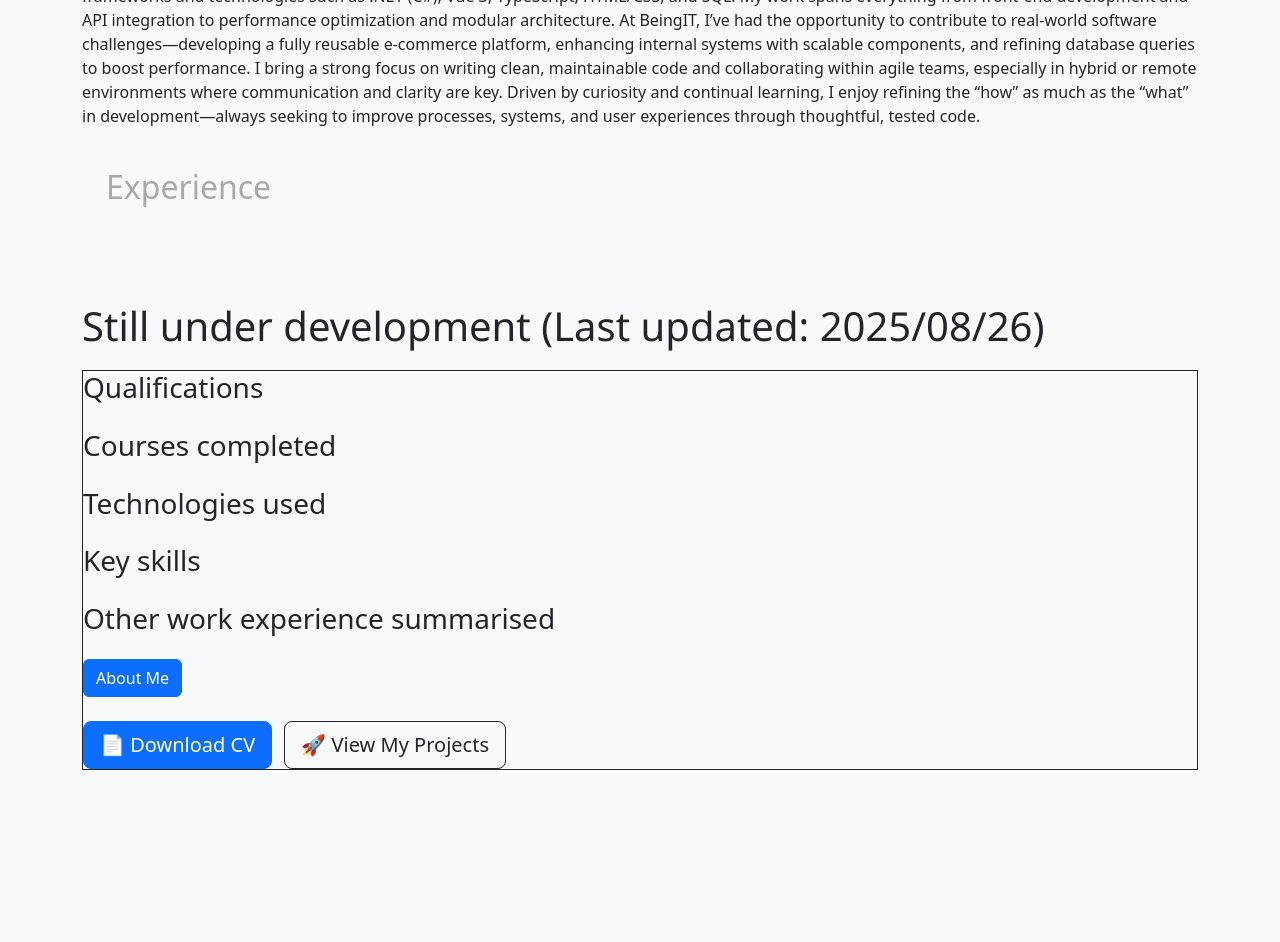
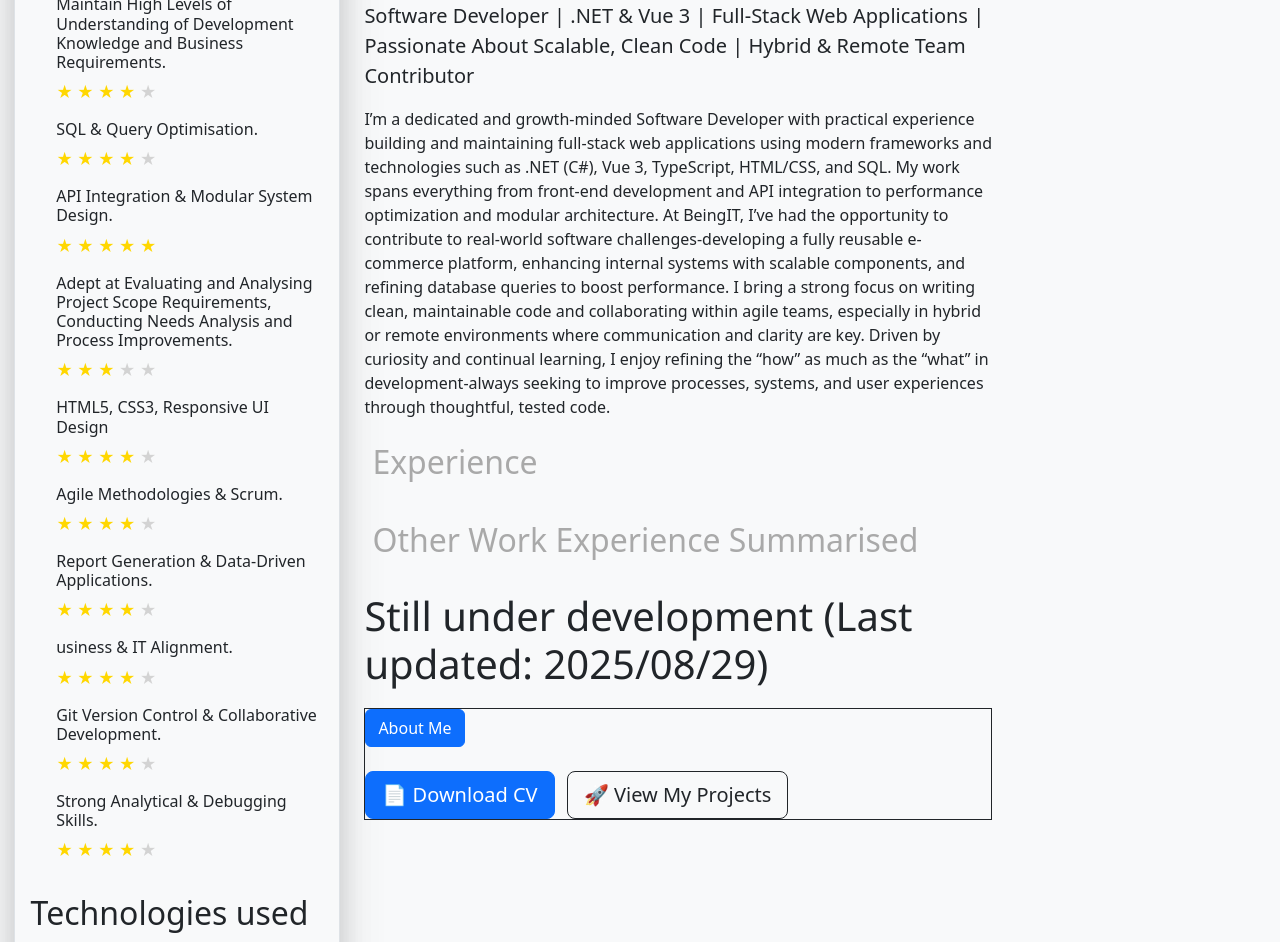
Before and after one commit to RuanVDWesthuizen/RuanVDWesthuizen.github.io, a plain HTML site: page index.html in a window 1280 px wide. Shown: the part 732-1674 px from the top of the page. Before the commit the page ends 1502 px from the top, so only its background shows below. Drawn offline with nearby package versions, Linux system fonts and the light colour scheme.

Commit message:
CV with side-bar

```diff
--- /dev/null
+++ b/CV/keySkills.html
@@ -0,0 +1,126 @@
+<h2 class="section-title mb-4">Key skills</h2>
+
+<div id="keySkills-container" class="Container">
+    <div class="experience-item mb-3 exprerience-list">
+        <h6>Project Management, Milestones and Resource Allocation.</h6>
+        <div class="star-rating">
+            <span class="star filled">&#9733;</span>
+            <span class="star filled">&#9733;</span>
+            <span class="star filled">&#9733;</span>
+            <span class="star">&#9733;</span>
+            <span class="star">&#9733;</span>
+        </div>
+    </div>
+
+    <div class="experience-item mb-3 exprerience-list">
+        <h6>Full-Stack Web Development (Frontend & Backend).</h6>
+        <div class="star-rating">
+            <span class="star filled">&#9733;</span>
+            <span class="star filled">&#9733;</span>
+            <span class="star filled">&#9733;</span>
+            <span class="star filled">&#9733;</span>
+            <span class="star">&#9733;</span>
+        </div>
+    </div>
+
+    <div class="experience-item mb-3 exprerience-list">
+        <h6>Maintain High Levels of Understanding of Development Knowledge and Business Requirements.</h6>
+        <div class="star-rating">
+            <span class="star filled">&#9733;</span>
+            <span class="star filled">&#9733;</span>
+            <span class="star filled">&#9733;</span>
+            <span class="star filled">&#9733;</span>
+            <span class="star">&#9733;</span>
+        </div>
+    </div>
+    <div class="experience-item mb-3 exprerience-list">
+        <h6>SQL & Query Optimisation. </h6>
+        <div class="star-rating">
+            <span class="star filled">&#9733;</span>
+            <span class="star filled">&#9733;</span>
+            <span class="star filled">&#9733;</span>
+            <span class="star filled">&#9733;</span>
+            <span class="star">&#9733;</span>
+        </div>
+    </div>
+    <div class="experience-item mb-3 exprerience-list">
+        <h6>API Integration & Modular System Design.</h6>
+        <div class="star-rating">
+            <span class="star filled">&#9733;</span>
+            <span class="star filled">&#9733;</span>
+            <span class="star filled">&#9733;</span>
+            <span class="star filled">&#9733;</span>
+            <span class="star filled">&#9733;</span>
+        </div>
+    </div>
+    <div class="experience-item mb-3 exprerience-list">
+        <h6>Adept at Evaluating and Analysing Project Scope Requirements, Conducting Needs Analysis and Process Improvements. </h6>
+        <div class="star-rating">
+            <span class="star filled">&#9733;</span>
+            <span class="star filled">&#9733;</span>
+            <span class="star filled">&#9733;</span>
+            <span class="star">&#9733;</span>
+            <span class="star">&#9733;</span>
+        </div>
+    </div>
+    <div class="experience-item mb-3 exprerience-list">
+        <h6>HTML5, CSS3, Responsive UI Design</h6>
+        <div class="star-rating">
+            <span class="star filled">&#9733;</span>
+            <span class="star filled">&#9733;</span>
+            <span class="star filled">&#9733;</span>
+            <span class="star filled">&#9733;</span>
+            <span class="star">&#9733;</span>
+        </div>
+    </div>
+    <div class="experience-item mb-3 exprerience-list">
+        <h6>Agile Methodologies & Scrum. </h6>
+        <div class="star-rating">
+            <span class="star filled">&#9733;</span>
+            <span class="star filled">&#9733;</span>
+            <span class="star filled">&#9733;</span>
+            <span class="star filled">&#9733;</span>
+            <span class="star">&#9733;</span>
+        </div>
+    </div>
+    <div class="experience-item mb-3 exprerience-list">
+        <h6>Report Generation & Data-Driven Applications.</h6>
+            <div class="star-rating">
+                <span class="star filled">&#9733;</span>
+                <span class="star filled">&#9733;</span>
+                <span class="star filled">&#9733;</span>
+                <span class="star filled">&#9733;</span>
+                <span class="star">&#9733;</span>
+            </div>
+    </div>
+    <div class="experience-item mb-3 exprerience-list">
+        <h6>usiness & IT Alignment.</h6>
+            <div class="star-rating">
+                <span class="star filled">&#9733;</span>
+                <span class="star filled">&#9733;</span>
+                <span class="star filled">&#9733;</span>
+                <span class="star filled">&#9733;</span>
+                <span class="star">&#9733;</span>
+            </div>
+    </div>
+    <div class="experience-item mb-3 exprerience-list">
+        <h6>Git Version Control & Collaborative Development. </h6>
+        <div class="star-rating">
+            <span class="star filled">&#9733;</span>
+            <span class="star filled">&#9733;</span>
+            <span class="star filled">&#9733;</span>
+            <span class="star filled">&#9733;</span>
+            <span class="star">&#9733;</span>
+        </div>
+    </div>
+    <div class="experience-item mb-3 exprerience-list">
+        <h6>Strong Analytical & Debugging Skills.</h6>
+        <div class="star-rating">
+            <span class="star filled">&#9733;</span>
+            <span class="star filled">&#9733;</span>
+            <span class="star filled">&#9733;</span>
+            <span class="star filled">&#9733;</span>
+            <span class="star">&#9733;</span>
+        </div>
+    </div>
+</div>
--- /dev/null
+++ b/CV/otherWorkExp.html
@@ -0,0 +1,21 @@
+<h2 class="section-title mb-4">Other Work Experience Summarised</h2>
+
+<div id="otherWorkExp-container" class="Container collapsible">
+    <!-- Canto Wine Farm -->
+    <div class="otherWorkExp-item mb-3 exprerience-list">
+        <h4 class="job-title collapsible">2021 - 2022 l Part-Time</h4>
+        <div class="job-description">
+            <div><b>Location:</b> South Africa, Durbanville</div>
+            <div><b>Position:</b> Waiter and Caterer</div>
+        </div>
+    </div>
+
+    <!-- Niklaas Engineering Solutions -->
+    <div class="otherWorkExp-item mb-3 exprerience-list">
+        <h4 class="job-title collapsible">Apr 2019 - Apr 2019 l Part-Time</h4>
+        <div class="job-description">
+            <div><b>Location:</b> South Africa, Wellington</div>
+            <div><b>Position:</b> Millwright: Technical Engineer Assistant</div>
+        </div>
+    </div>
+</div>
--- /dev/null
+++ b/CV/usedTechnologies.html
@@ -0,0 +1,7 @@
+<h2 class="section-title mb-4">Technologies used</h2>
+
+<div id="usedTechnologies-container" class="Container">
+    <div class="experience-item mb-3 usedTechnologies-list exprerience-list">
+        C# | JavaScript | HTML | MSSQL | CSS | Typescript | Vue | 3
+    </div>
+</div>
--- a/css/style.css
+++ b/css/style.css
@@ -12,9 +12,14 @@ h1 {
 div.exprerience-list{
     margin-left:2vw;
 }
-
+section.side-bar {
+    margin-left: 2vw;
+    margin-right: 1vw;
+    /*background: linear-gradient(180deg, #DCF9E0 0%, #FFFFFF 30.21%);*/
+    box-shadow: 0px 187px 75px rgba(0, 0, 0, 0.01), 0px 105px 63px rgba(0, 0, 0, 0.05), 0px 47px 47px rgba(0, 0, 0, 0.09), 0px 12px 26px rgba(0, 0, 0, 0.1), 0px 0px 0px rgba(0, 0, 0, 0.1);
+    border-radius: 8px;
+}
 /*Custom styles*/
-
 #message {
     font-weight: bold;
     color: #198754;
@@ -62,10 +67,22 @@ div.exprerience-list{
     color: #357ABD;
 }
 
-.category {
+.category.collapsible {
     color: #A9A9A9;
 }
 
 .category.collapsible:hover {
     color: #000000;
 }
+
+.star-rating {
+    color: lightgray; /* empty star color */
+}
+
+    .star-rating .star {
+        cursor: pointer;
+    }
+
+        .star-rating .star.filled {
+            color: gold; /* filled star color */
+        }
--- a/index.html
+++ b/index.html
@@ -7,51 +7,62 @@
     <link href="https://cdn.jsdelivr.net/npm/bootstrap@5.3.3/dist/css/bootstrap.min.css" rel="stylesheet">
     <link rel="stylesheet" href="../css/style.css">
 </head>
-<body class="container mt-5">
-    <section id="welcome-page">
-        <!--TODO: Create a header which will be the menu.-->
+<body>
+    <header class="sticky-top bg-dark text-white shadow mb-5">
+        <div class="text-center py-2">
+            <h1 class="h4 mb-0">Ruan van der Westhuizen</h1>
+            <p class="mb-0">Software Developer</p>
+        </div>
+    </header>
+        <div class="row">
+
+            <!--Side panel-->
+            <section id="soft-skills" class="col-3 p-2 side-bar border">
+                <div id="qualifications" class="p-2 category">
+                    <!--JS event will trigger this area from experience folder.-->
+                </div>
+                <div id="keySkills" class="p-2 category">
+                    <!--JS event will trigger this area from experience folder.-->
+                </div>
+                <div id="usedTechnologies" class="p-2 category">
+                    <!--JS event will trigger this area from experience folder.-->
+                </div>
+                <div id="languageProf" class="p-2 category">
+                    <!--JS event will trigger this area from experience folder.-->
+                </div>
+            </section>
+
+
+            <!--Main page-->
+            <section id="welcome-page" class="col-6">
                 <div class="photo-container">
                     <img class="back-ground-photo" src="public/img/backGround.jpg" />
                     <img class="profile-photo" src="public/img/RuanFoto.png" />
                 </div>
 
-        <h1>>Hi, I’m Ruan van der Westhuizen 👋</h1>
+                <h1>Hi, I’m Ruan van der Westhuizen 👋</h1>
                 <p class="lead mt-3">
                     Software Developer | .NET & Vue 3 | Full-Stack Web Applications | Passionate About Scalable, Clean Code | Hybrid & Remote Team Contributor
                 </p>
                 <p class="mt-3">
                     I’m a dedicated and growth-minded Software Developer with practical experience building and maintaining full-stack web applications using modern frameworks and technologies such as .NET (C#), Vue 3, TypeScript, HTML/CSS, and SQL. My work spans everything from front-end development and API integration to performance optimization and modular architecture.
 
-            At BeingIT, I’ve had the opportunity to contribute to real-world software challenges—developing a fully reusable e-commerce platform, enhancing internal systems with scalable components, and refining database queries to boost performance. I bring a strong focus on writing clean, maintainable code and collaborating within agile teams, especially in hybrid or remote environments where communication and clarity are key.
+                    At BeingIT, I’ve had the opportunity to contribute to real-world software challenges-developing a fully reusable e-commerce platform, enhancing internal systems with scalable components, and refining database queries to boost performance. I bring a strong focus on writing clean, maintainable code and collaborating within agile teams, especially in hybrid or remote environments where communication and clarity are key.
 
-            Driven by curiosity and continual learning, I enjoy refining the “how” as much as the “what” in development—always seeking to improve processes, systems, and user experiences through thoughtful, tested code.
+                    Driven by curiosity and continual learning, I enjoy refining the “how” as much as the “what” in development-always seeking to improve processes, systems, and user experiences through thoughtful, tested code.
                 </p>
-        <div id="experience" class="mb-5 p-4 category collapsible">
+                <div id="experience" class="p-2 category collapsible">
                     <!--JS event will trigger this area from experience folder.-->
                 </div>
-        <h1>Still under development (Last updated: 2025/08/26)</h1>
-        <div class="border border-dark">
-            <!--TODO: remove the elements that are fixed done.-->
-
-            <div id="qualifications" class="mb-4">
-                <h3>Qualifications</h3>
-            </div>
-            <div id="completedCourses" class="mb-4">
-                <h3>Courses completed <i class=""></i></h3>
-            </div>
-            <div id="usedTechnologies" class="mb-4">
-                <h3>Technologies used</h3>
-            </div>
-            <div id="keySkills" class="mb-4">
-                <h3>Key skills</h3>
-            </div>
-            <div id="otherWorkExp" class="mb-4">
-                <h3>Other work experience summarised</h3>
+                <div id="otherWorkExp" class="p-2 category collapsible">
+                    <!--JS event will trigger this area from experience folder.-->
                 </div>
 
+
+                <h1>Still under development (Last updated: 2025/08/29)</h1>
+                <div class="border border-dark">
                     <!--This should be at the bottom:-->
                     <!--TODO: remove the elements that are fixed done.-->
-            <!--TODO: Create a footer-->
                     <button onclick="navToAbout" class="btn btn-primary">
                         About Me
                     </button>
@@ -64,7 +75,17 @@
                 </div>
             </section>
 
+
+            <section class="col-3">
+            </section>
+    </div>
+    <!-- Footer -->
+    <footer class="bg-dark text-white text-center py-3 mt-5">
+        <p class="mb-0">2025 Ruan van der Westhuizen</p>
+    </footer>
+
+
     <script src="https://cdn.jsdelivr.net/npm/bootstrap@5.3.3/dist/js/bootstrap.bundle.min.js"></script>
-    <script src="../js/script.js"></script>
+    <script src="js/script.js"></script>
 </body>
 </html>
--- a/js/script.js
+++ b/js/script.js
@@ -7,35 +7,49 @@ document.addEventListener("DOMContentLoaded", function () {
             window.location.href = "about/about.html";
         });
     }
+
+    loadExperience('experience', 'CV/experience.html');
+    loadExperience('otherWorkExp', 'CV/otherWorkExp.html');
+
+    loadExperience('qualifications', 'CV/qualifications.html', false, false);
+    loadExperience('keySkills', 'CV/keySkills.html', false, false);
+    loadExperience('usedTechnologies', 'CV/usedTechnologies.html', false, false);
+    loadExperience('languageProf', 'CV/languageProf.html', false, false);
 });
 
-/*loads html onto the page as wella s adds js events for : Experience.*/
-fetch('CV/experience.html')
+function loadExperience(containerId, url, includeContainerCollape = true, includeJobEntries = true) {
+    fetch(url)
         .then(response => response.text())
         .then(html => {
-        const container = document.getElementById('experience');
-        container.innerHTML = html;
+            const $container = document.getElementById(containerId);
+            if (!$container) return;
+
+            $container.innerHTML = html;
 
             // Toggle the entire experience section
-        const header = container.querySelector('h2');
-        const experienceContainer = container.querySelector('#experience-container');
-        if (experienceContainer && header) {
+            const header = $container.querySelector('h2');
+                const experienceContainer = $container.querySelector(`#${containerId}-container`);
+            if (includeContainerCollape && experienceContainer && header) {
                     experienceContainer.style.display = 'none';
                     header.addEventListener('click', () => {
-                experienceContainer.style.display = experienceContainer.style.display === 'none' ? 'block' : 'none';
+                        experienceContainer.style.display =
+                            experienceContainer.style.display === 'none' ? 'block' : 'none';
                     });
                 }
 
             // Toggle individual job entries
-        const jobTitles = container.querySelectorAll('h4.job-title.collapsible');
-        jobTitles.forEach(title => {
-            const jobItem = title.closest('.experience-item').querySelector('.job-description');
+            if (includeJobEntries) {
+                const jobTitles = $container.querySelectorAll('h4.job-title.collapsible');
+                jobTitles.forEach($title => {
+                    const jobItem = $title.closest(`.${containerId}-item`)?.querySelector('.job-description');
+                    if (!jobItem) return;
                     jobItem.style.display = 'none';
-            title.addEventListener('click', () => {
-                if (!jobItem) return;
-                jobItem.style.display = jobItem.style.display === 'none' ? 'block' : 'none';
+                    $title.addEventListener('click', () => {
+                        jobItem.style.display =
+                            jobItem.style.display === 'none' ? 'block' : 'none';
                     });
                 });
-
+            }
         })
         .catch(err => console.error('Failed to load experience HTML:', err));
+}
```
Also changed, not shown: CV/languageProf.html (added, +10 -0 lines), CV/qualifications.html (added, +13 -0 lines). Lines whose indentation alone changed are shown as unchanged.
